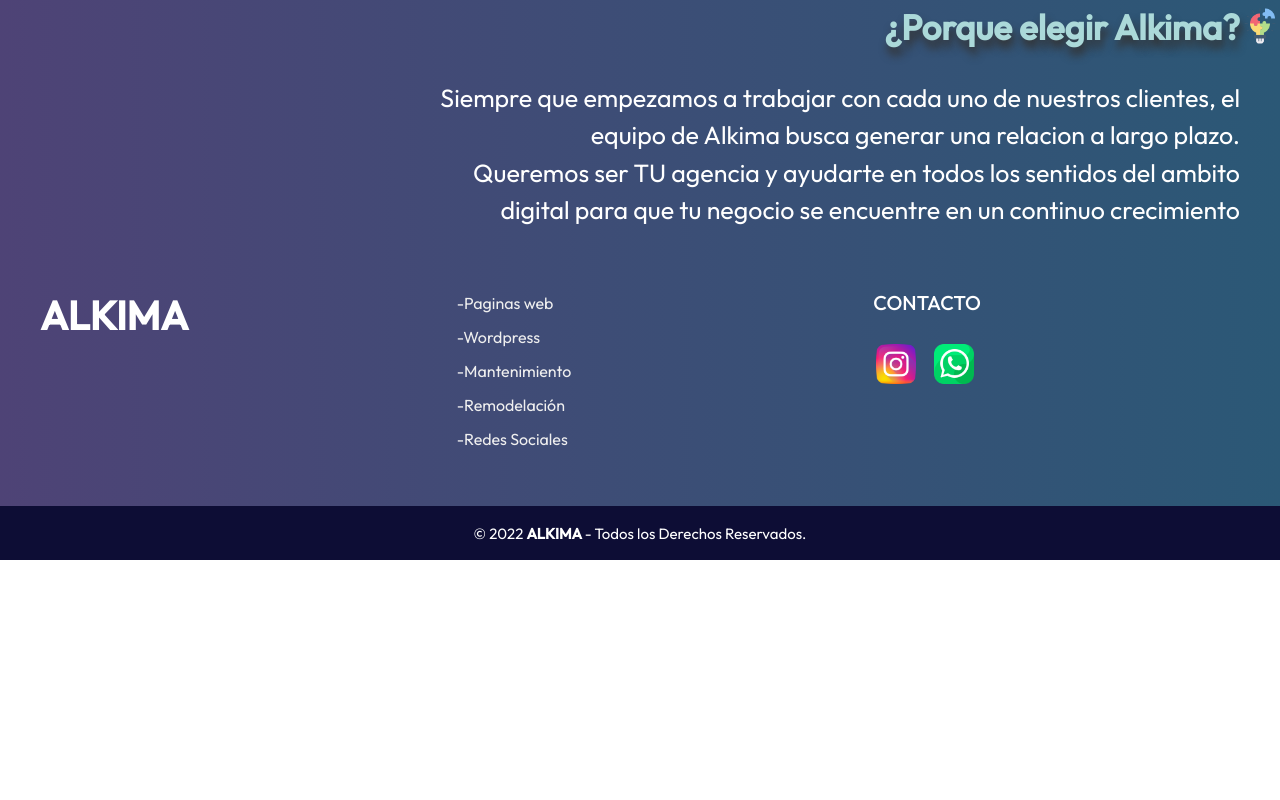
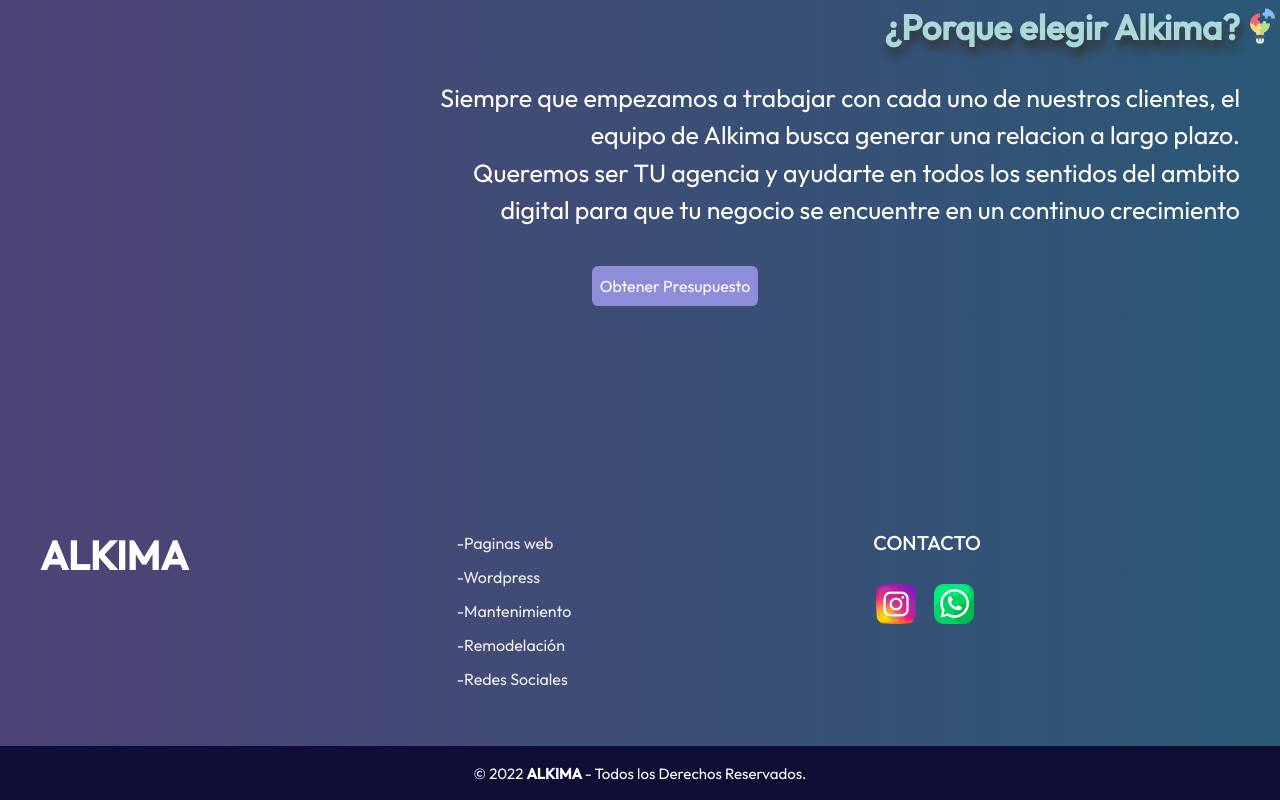
Before and after one commit to TotoMarte99/Alkima, a plain HTML site: page secciones/servicioPaginaWeb.html in a window 1280 px wide. Shown: the part 3495-4295 px from the top of the page. Before the commit the page ends 4055 px from the top, so only its background shows below. Drawn offline with nearby package versions, Linux system fonts and the light colour scheme.

Commit message:
arreglos

```diff
--- a/estilos/PaginaWeb.css
+++ b/estilos/PaginaWeb.css
@@ -74,6 +74,20 @@
   .button:hover {
     background-color: #abd9d9;
   }
+  .button2 {
+    border: none;
+    font-size: 16px;
+    color: white;
+    padding: 8px;
+    background-color: #8d8dda;
+    border-radius: 6px;
+    cursor: pointer;
+    transition: all 0.3s ease;
+  }
+  .button2:hover {
+    background-color: #abd9d9;
+  }
+
 
   .contenedor1 img{
     width: 40px;
@@ -363,6 +377,10 @@
         color: white;
         margin-left: 420px;
       }
+      .button2{
+        margin-left: auto;
+        margin-right: auto;
+      }
 
   }
   @media screen and (min-width: 1200px){
@@ -387,6 +405,11 @@
         margin-left: 50px;
         margin-right: 50px;
 
+      }
+      .button2{
+        margin-left: auto;
+        margin-right: auto;
+        margin-top: 100px;
       }
       .contenedor1{
         font-size: 25px;
@@ -433,6 +456,10 @@
       .button{
         padding: 20px;
       }
+      .button2{
+        padding: 20px;
+        margin-left: 800px;
+      }
       .contenedor1-text h2{
         font-size: 35px;
         color: #abd9d9;
--- a/secciones/servicioPaginaWeb.html
+++ b/secciones/servicioPaginaWeb.html
@@ -247,7 +247,7 @@
 
 
                   <div class="card-image">
-                    <img class="card-img" src="/img/lanzamiento.png" alt="">
+                    <img class="card-img" src="../img/lanzamiento.png" alt="">
                   </div>
                 </div>
                 <div class="card-content">
@@ -288,11 +288,16 @@
                 <br>
                 <p>Siempre que empezamos a trabajar con cada uno de nuestros clientes, el equipo de Alkima busca generar una relacion a largo plazo. <br> Queremos ser TU agencia y ayudarte en todos los sentidos del ambito digital para que tu negocio se encuentre en un continuo crecimiento</p>
             </div>
+
         </div>
     </div>
     </div>
     </div>
+
     </section>
+    <div class="contenedor-boton">
+      <button class="button2">Obtener Presupuesto</button>
+  </div>
 
     <footer class="pie-pagina">
         <div class="grupo-1">
```
